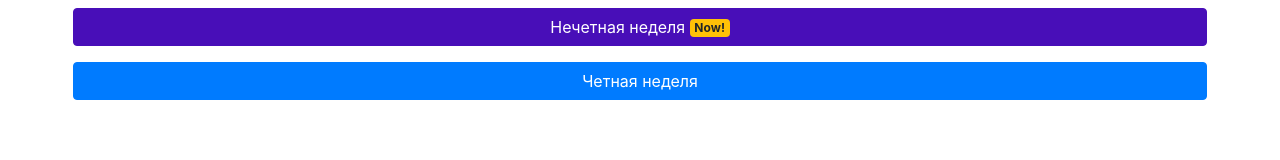
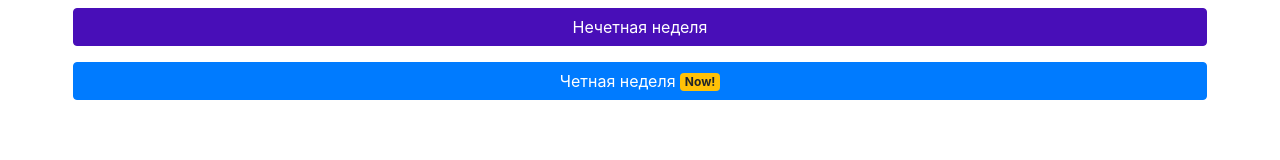
Before and after one commit to Elaine-still-alive/Shedule-for-Nataha, a plain HTML site: page index.html in a window 1280 px wide. Drawn offline with nearby package versions, Linux system fonts and the light colour scheme.

Commit message:
Указатель текущей недели

```diff
--- a/index.html
+++ b/index.html
@@ -17,7 +17,7 @@
   <div class="container-md">
     <!--нечетная неделя-->
     <div class="row justify-content-center">
-      <button type="button" class="btn btn-mycolor1 col-12 btn-block text-white" data-toggle="collapse" data-target="#timetableOdd">Нечетная неделя <span class="badge badge-warning">Now!</span></button>
+      <button type="button" class="btn btn-mycolor1 col-12 btn-block text-white" data-toggle="collapse" data-target="#timetableOdd" id="buttonOdd">Нечетная неделя</button>
     </div>
     <div class="row justify-content-center">
       <div class="collapse table-responsive-sm" id="timetableOdd">
@@ -152,7 +152,7 @@
     </div>
     <!--четная неделя-->
     <div class="row justify-content-center">
-      <button type="button" class="btn btn-primary col-12 btn-block" data-toggle="collapse" data-target="#timetableEven">Четная неделя</button>
+      <button type="button" class="btn btn-primary col-12 btn-block" data-toggle="collapse" data-target="#timetableEven" id="buttonEven">Четная неделя</button>
     </div>
     <div class="row justify-content-center">
       <div class="collapse table-responsive-sm" id="timetableEven">
@@ -284,6 +284,19 @@
     <!-- Optional JavaScript -->
     <script>
       //Jquery Автоматизация
+      function weekType(){
+        let createUniv = 1573419600921 / 1000 / 60 / 60 / 24;
+        let todayDate = new Date().getTime()/1000/60/60/24;
+        if (Math.floor(Math.floor((todayDate-createUniv)/7)+1)%2==0){
+          $("#buttonEven").html("Четная неделя <span class='badge badge-warning'>Now!</span>");
+          $("#buttonOdd").html("Нечетная неделя");
+        }
+        else {
+          $("#buttonEven").html("Четная неделя");
+          $("#buttonOdd").html("Нечетная неделя <span class='badge badge-warning'>Now!</span>");
+        }
+            }
+        setInterval(() => weekType(), 100);
     </script>
     <!-- jQuery first, then Popper.js, then Bootstrap JS -->
     <script src="https://code.jquery.com/jquery-3.4.1.min.js"></script>
```
